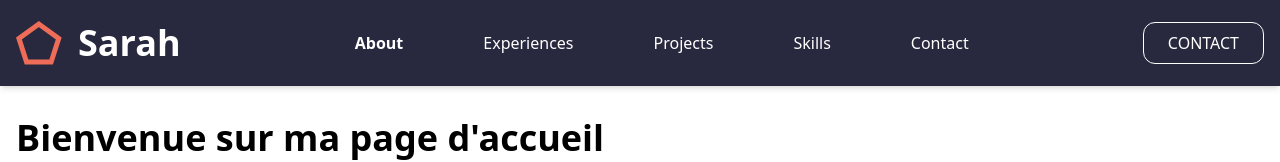
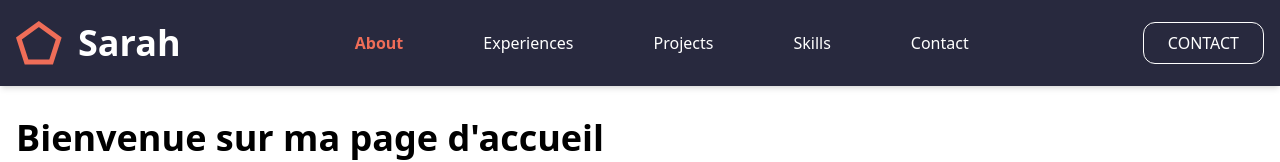
Before and after one commit to SarahOtmane/Portfolio, an Angular app: page / in a window 1280 px wide. Shown: the top 162 px of the page. Built offline with nearby package versions, Linux system fonts and the light colour scheme.

Commit message:
Mise à jour des couleurs des éléments de navigation et du bouton Contact

```diff
--- a/src/app/components/header/header.html
+++ b/src/app/components/header/header.html
@@ -18,9 +18,9 @@
         <li *ngFor="let item of menuItems">
           <a
             [routerLink]="item.route"
-            routerLinkActive="text-light-accent font-semibold"
+            routerLinkActive="text-orange font-semibold"
             [routerLinkActiveOptions]="{exact: true}"
-            class="text-light hover:text-light-accent transition-colors duration-200">
+            class="text-light hover:text-orange transition-colors duration-200">
             {{ item.label }}
           </a>
         </li>
@@ -28,7 +28,7 @@
 
       <!-- CTA Button Desktop -->
       <div class="hidden md:block">
-        <button class="cursor-pointer px-6 py-2 uppercase border border-light rounded-xl hover:bg-dark-accent transition-colors duration-200">
+        <button class="cursor-pointer px-6 py-2 uppercase border border-light rounded-xl hover:bg-orange transition-colors duration-200">
           Contact
         </button>
       </div>
@@ -65,14 +65,14 @@
           <a
             [routerLink]="item.route"
             (click)="toggleMenu()"
-            routerLinkActive="text-light-accent font-semibold"
+            routerLinkActive="text-orange font-semibold"
             [routerLinkActiveOptions]="{exact: true}"
-            class="text-light hover:text-light-accent transition-colors duration-200">
+            class="text-light hover:text-orange transition-colors duration-200">
             {{ item.label }}
           </a>
         </li>
       </ul>
-      <button class="w-full mt-4 cursor-pointer px-6 py-2 uppercase border border-light rounded-xl hover:bg-dark-accent transition-colors duration-200">
+      <button class="w-full mt-4 cursor-pointer px-6 py-2 uppercase border border-light rounded-xl hover:bg-orange transition-colors duration-200">
         Contact
       </button>
     </div>
```
